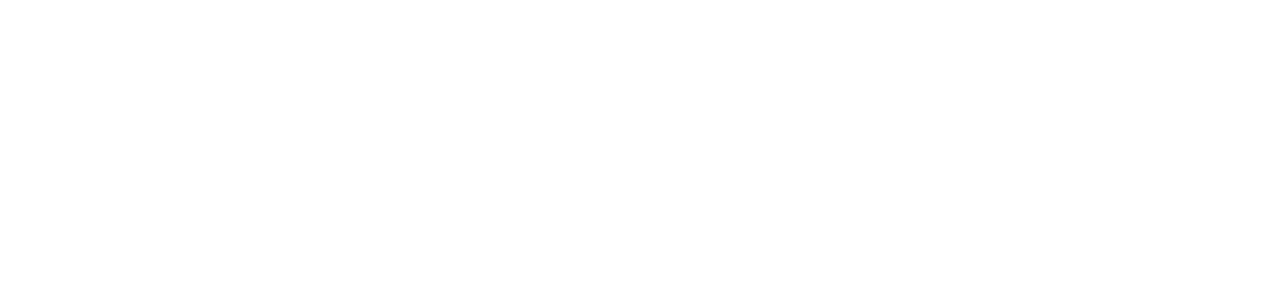
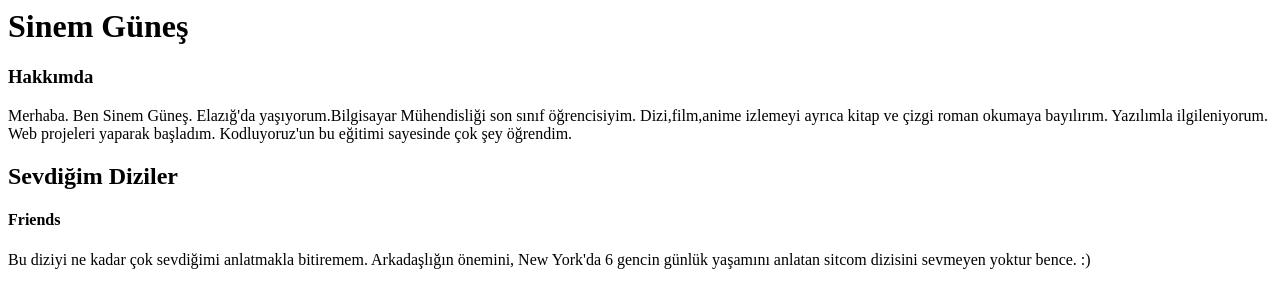
Before and after one commit to xsinemgunesx/kodluyoruzilkrepo, a plain HTML site: page index.html in a window 1280 px wide. Drawn offline with Linux system fonts and the light colour scheme.

Commit message:
index değişti

```diff
--- a/index.html
+++ b/index.html
@@ -1,9 +1,15 @@
-<!DOCTYPE html>
-<html lang="en">
-  <head>
-    <meta charset="UTF-8" />
-    <meta name="viewport" content="width=device-width, initial-scale=1.0" />
-    <title>Document</title>
-  </head>
-  <body></body>
-</html>
+<h1>Sinem Güneş</h1>
+<h3>Hakkımda</h3>
+<p>
+  Merhaba. Ben Sinem Güneş. Elazığ'da yaşıyorum.Bilgisayar Mühendisliği son
+  sınıf öğrencisiyim. Dizi,film,anime izlemeyi ayrıca kitap ve çizgi roman
+  okumaya bayılırım. Yazılımla ilgileniyorum. Web projeleri yaparak başladım.
+  Kodluyoruz'un bu eğitimi sayesinde çok şey öğrendim.
+</p>
+<h2>Sevdiğim Diziler</h2>
+<h4>Friends</h4>
+<p>
+  Bu diziyi ne kadar çok sevdiğimi anlatmakla bitiremem. Arkadaşlığın önemini,
+  New York'da 6 gencin günlük yaşamını anlatan sitcom dizisini sevmeyen yoktur
+  bence. :)
+</p>
```
